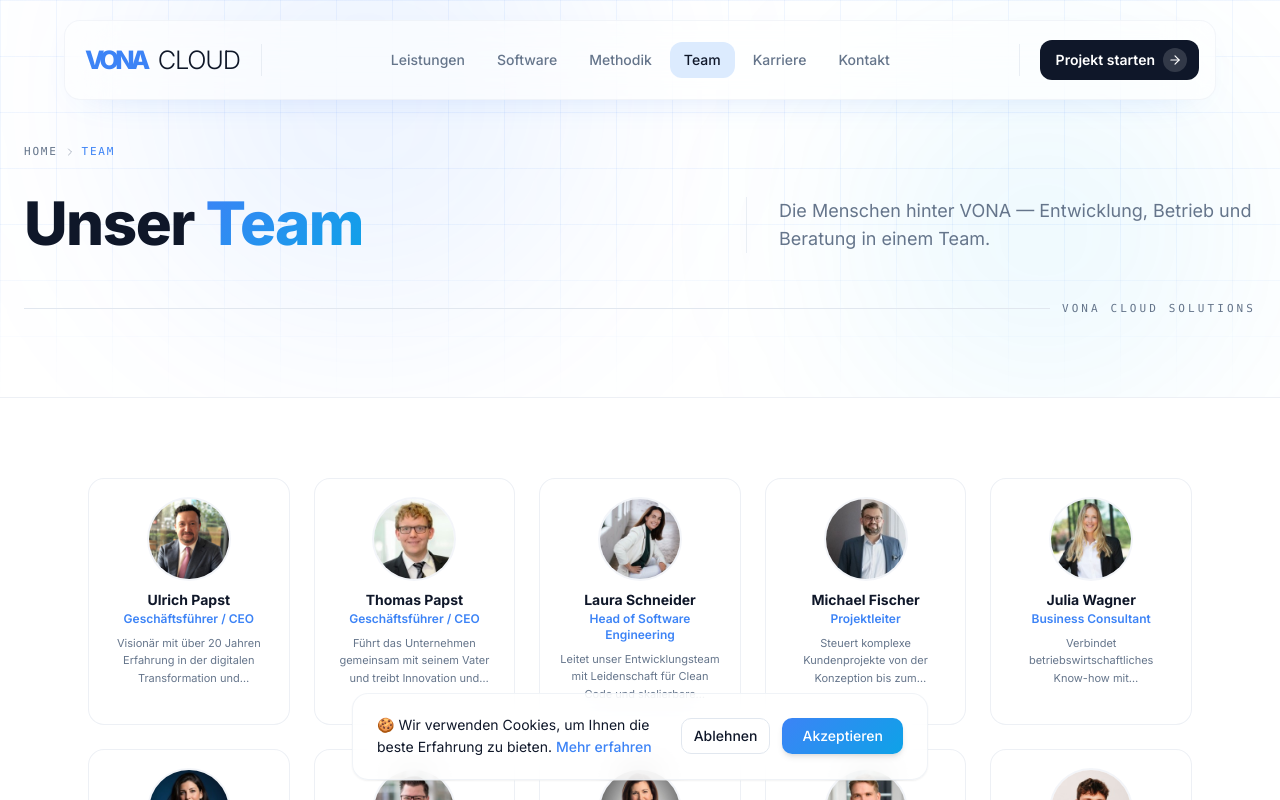
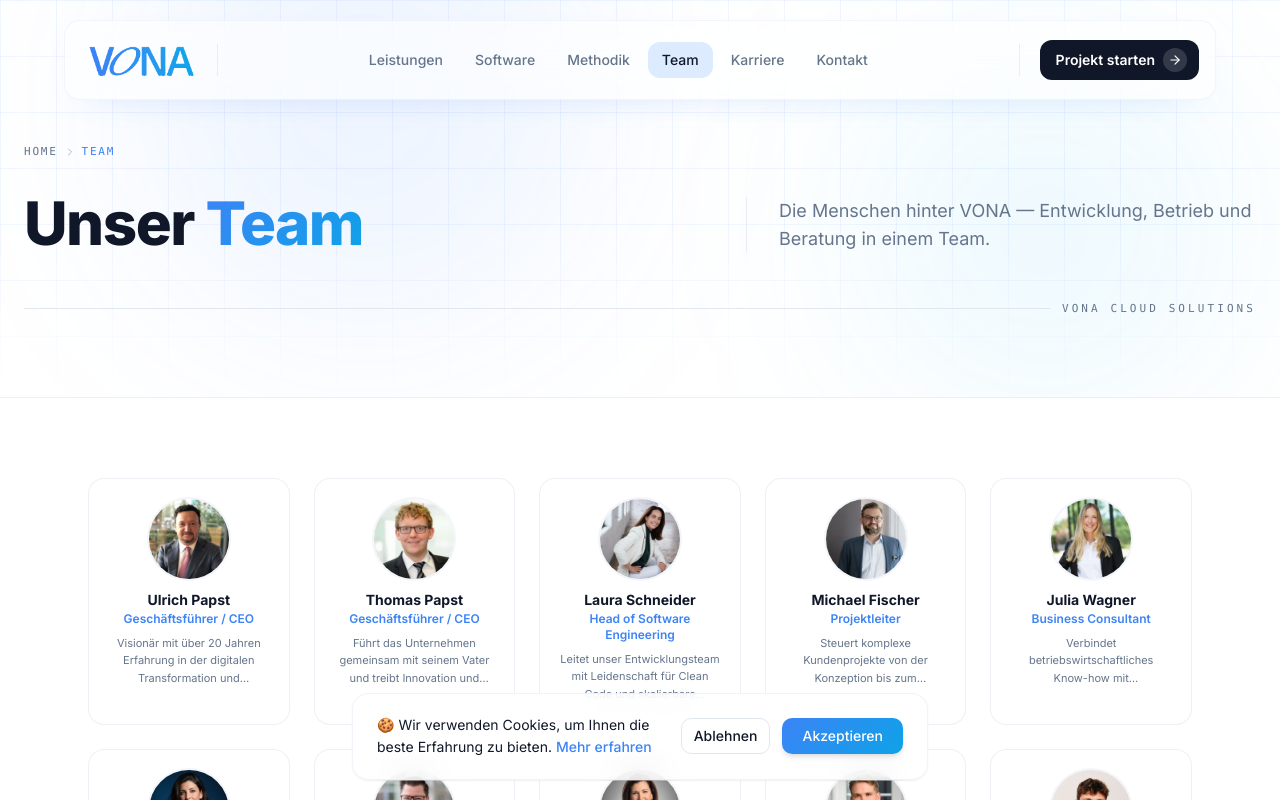
Before and after one commit to darklobster9512/vona-cloud, a React (Vite) app: page /team in a window 1280 px wide. Shown: the top 800 px of the page. Built offline with nearby package versions, Linux system fonts and the light colour scheme; the HTML template or start-up script is replaced by a standard one.

Commit message:
Changes
Co-authored-by: darklobster9512 <301748244+darklobster9512@users.noreply.github.com>

```diff
--- a/src/components/Logo.tsx
+++ b/src/components/Logo.tsx
@@ -1,4 +1,5 @@
 import { cn } from '@/lib/utils';
+import logoVona from '@/assets/vonalogo.png';
 
 interface LogoProps {
   className?: string;
@@ -8,48 +9,21 @@ interface LogoProps {
 
 const heights = {
   sm: 'h-6',
-  md: 'h-7',
-  lg: 'h-8',
+  md: 'h-8',
+  lg: 'h-10',
 };
 
-/**
- * Wortmarke "VONA CLOUD" als Vektor.
- * VONA fett in Primaerblau, CLOUD leicht in Foreground-Navy.
- * Feste viewBox + textLength => kein Verzerren, pixelscharf in jeder Groesse.
- */
-const Logo = ({ className, size = 'lg' }: LogoProps) => (
-  <svg
-    viewBox="0 0 468 96"
-    role="img"
-    aria-label="VONA Cloud"
-    className={cn(heights[size], 'w-auto shrink-0 overflow-visible', className)}
-  >
-    <title>VONA Cloud</title>
-    <text
-      x="0"
-      y="74"
-      textLength="196"
-      lengthAdjust="spacing"
-      fontSize="76"
-      fontWeight="800"
-      fill="hsl(var(--primary))"
-      style={{ fontFamily: 'Inter, system-ui, -apple-system, sans-serif' }}
-    >
-      VONA
-    </text>
-    <text
-      x="218"
-      y="74"
-      textLength="250"
-      lengthAdjust="spacing"
-      fontSize="76"
-      fontWeight="300"
-      fill="hsl(var(--foreground))"
-      style={{ fontFamily: 'Inter, system-ui, -apple-system, sans-serif' }}
-    >
-      CLOUD
-    </text>
-  </svg>
+/** Wortmarke "VONA" – Original-PNG, Seitenverhaeltnis fix (367x131). */
+const Logo = ({ className, size = 'lg', eager = false }: LogoProps) => (
+  <img
+    src={logoVona}
+    alt="VONA Cloud"
+    width={367}
+    height={131}
+    loading={eager ? 'eager' : 'lazy'}
+    decoding="async"
+    className={cn(heights[size], 'w-auto shrink-0 object-contain', className)}
+  />
 );
 
 export default Logo;
```
